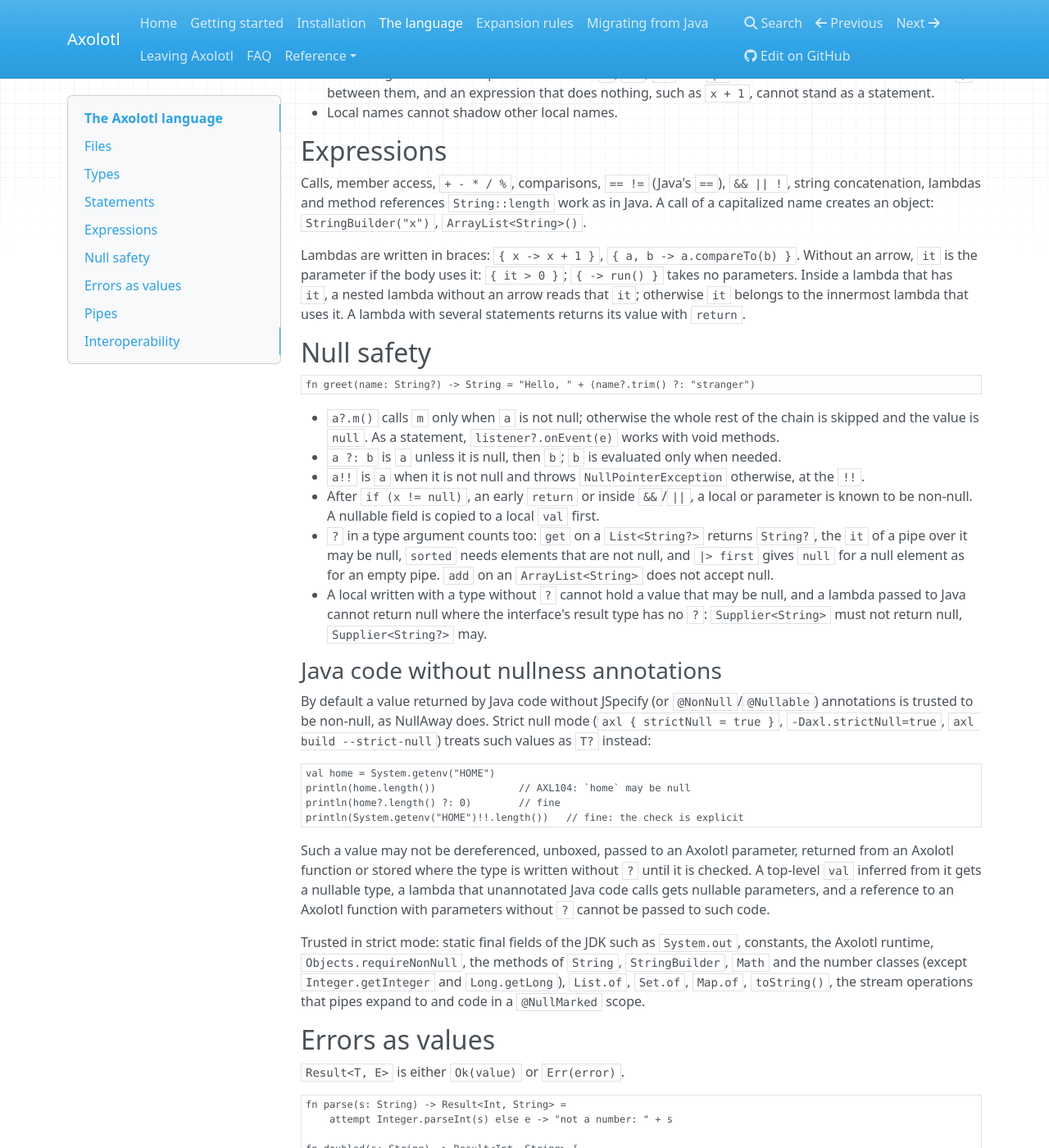
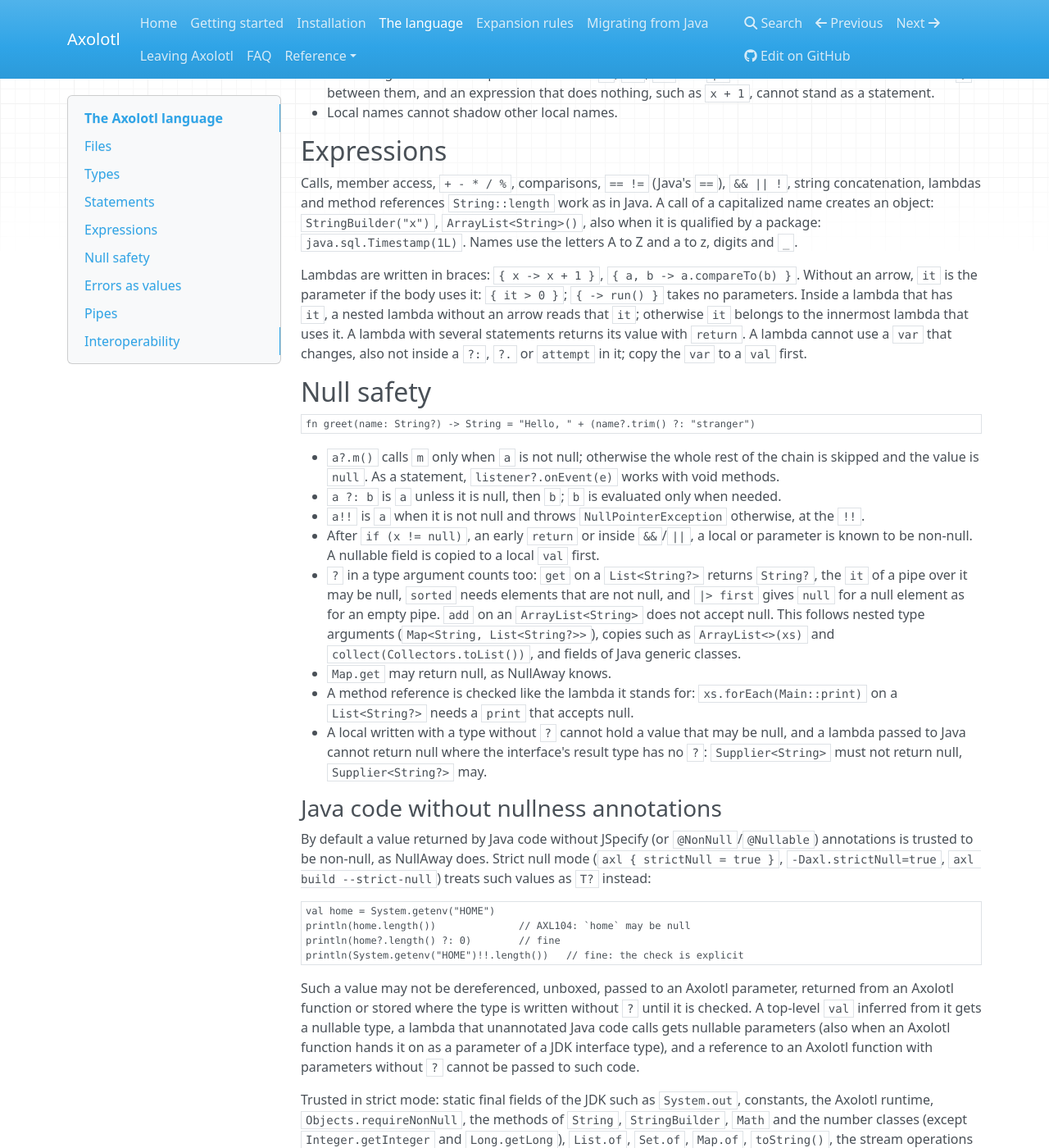
Before and after one commit to k1ngmang/axolotl-lang, an MkDocs documentation site: the page built from docs/language.md, in a window 1280 px wide and 1400 px high, scrolled down 899 px. Shown: the whole window at 82% size. Built offline with MkDocs 1.6.1, drawn with Linux system fonts in a browser that asks for light colours; nearby versions of some CDN libraries; some of the changed text lies outside the part shown.

```diff
--- a/docs/language.md
+++ b/docs/language.md
@@ -50,12 +50,16 @@ the wrapper classes. Every other name is a Java type: `String`, `List<Int>`, `ja
 
 Calls, member access, `+ - * / %`, comparisons, `== !=` (Java's `==`), `&& || !`, string
 concatenation, lambdas and method references `String::length` work as in Java. A call of a
-capitalized name creates an object: `StringBuilder("x")`, `ArrayList<String>()`.
+capitalized name creates an object: `StringBuilder("x")`, `ArrayList<String>()`, also when it is
+qualified by a package: `java.sql.Timestamp(1L)`. Names use the letters A to Z and a to z, digits
+and `_`.
 
 Lambdas are written in braces: `{ x -> x + 1 }`, `{ a, b -> a.compareTo(b) }`. Without an arrow,
 `it` is the parameter if the body uses it: `{ it > 0 }`; `{ -> run() }` takes no parameters. Inside
 a lambda that has `it`, a nested lambda without an arrow reads that `it`; otherwise `it` belongs to
 the innermost lambda that uses it. A lambda with several statements returns its value with `return`.
+A lambda cannot use a `var` that changes, also not inside a `?:`, `?.` or `attempt` in it; copy the
+`var` to a `val` first.
 
 ## Null safety
 
@@ -71,7 +75,12 @@ fn greet(name: String?) -> String = "Hello, " + (name?.trim() ?: "stranger")
   non-null. A nullable field is copied to a local `val` first.
 - `?` in a type argument counts too: `get` on a `List<String?>` returns `String?`, the `it` of a pipe
   over it may be null, `sorted` needs elements that are not null, and `|> first` gives `null` for a
-  null element as for an empty pipe. `add` on an `ArrayList<String>` does not accept null.
+  null element as for an empty pipe. `add` on an `ArrayList<String>` does not accept null. This
+  follows nested type arguments (`Map<String, List<String?>>`), copies such as `ArrayList<>(xs)` and
+  `collect(Collectors.toList())`, and fields of Java generic classes.
+- `Map.get` may return null, as NullAway knows.
+- A method reference is checked like the lambda it stands for: `xs.forEach(Main::print)` on a
+  `List<String?>` needs a `print` that accepts null.
 - A local written with a type without `?` cannot hold a value that may be null, and a lambda passed
   to Java cannot return null where the interface's result type has no `?`: `Supplier<String>` must
   not return null, `Supplier<String?>` may.
@@ -92,13 +101,15 @@ println(System.getenv("HOME")!!.length())   // fine: the check is explicit
 Such a value may not be dereferenced, unboxed, passed to an Axolotl parameter, returned from an
 Axolotl function or stored where the type is written without `?` until it is checked. A top-level
 `val` inferred from it gets a nullable type, a lambda that unannotated Java code calls gets nullable
-parameters, and a reference to an Axolotl function with parameters without `?` cannot be passed to
+parameters (also when an Axolotl function hands it on as a parameter of a JDK interface type), and
+a reference to an Axolotl function with parameters without `?` cannot be passed to
 such code.
 
 Trusted in strict mode: static final fields of the JDK such as `System.out`, constants, the Axolotl
 runtime, `Objects.requireNonNull`, the methods of `String`, `StringBuilder`, `Math` and the number
 classes (except `Integer.getInteger` and `Long.getLong`), `List.of`, `Set.of`, `Map.of`, `toString()`,
-the stream operations that pipes expand to and code in a `@NullMarked` scope.
+the stream operations that pipes expand to, code in a `@NullMarked` scope, and what comes out of a
+type argument written without `?`, such as `get` on a `List<String>`.
 
 ## Errors as values
 
```
Also changed, not shown: CHANGELOG.md (+14 -0 lines), docs/decisions.md (+2 -2 lines), docs/errors.md (+1 -1 lines).
